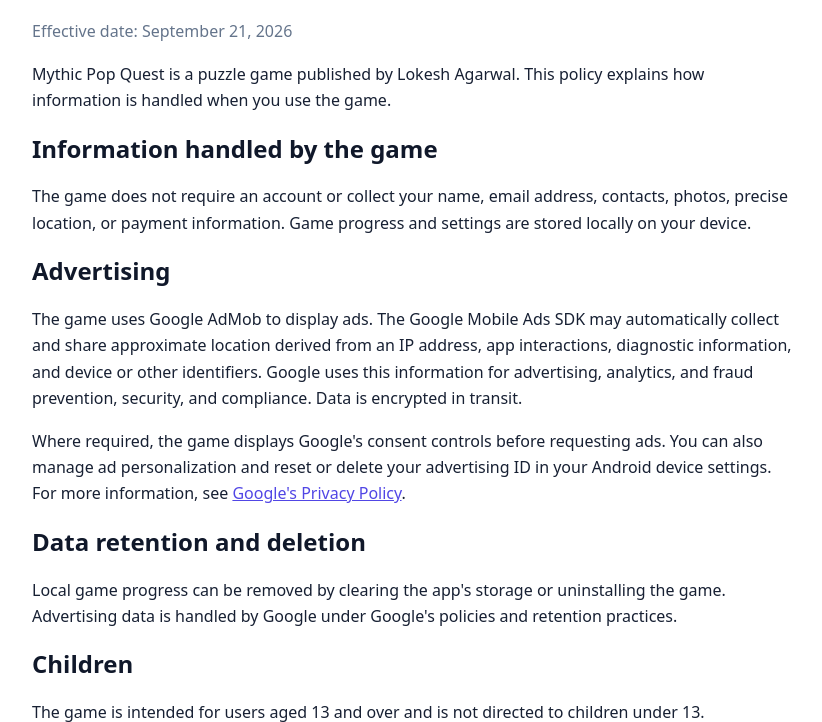
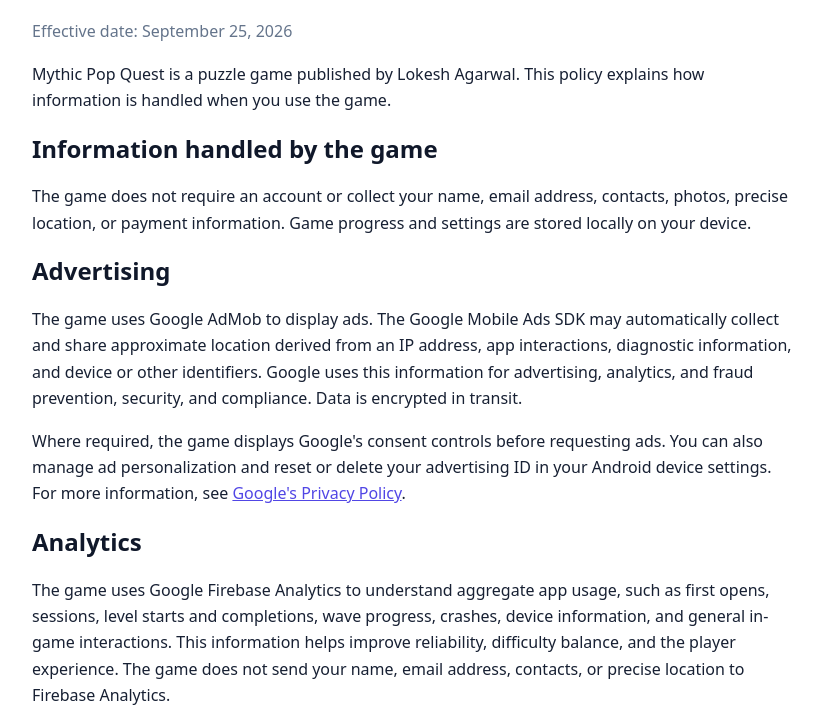
Before and after one commit to lokeshagarwal1106/mythic-pop-quest-privacy, a plain HTML site: page index.html in a window 1280 px wide. Shown: the part 83-805 px from the top of the page, without its empty margins (228-1050 px from the left). Drawn offline with Linux system fonts and the light colour scheme.

Commit message:
Disclose Firebase Analytics usage

```diff
--- a/index.html
+++ b/index.html
@@ -11,7 +11,7 @@
 </head>
 <body>
   <h1>Privacy Policy for Mythic Pop Quest</h1>
-  <p class="muted">Effective date: September 21, 2026</p>
+  <p class="muted">Effective date: September 25, 2026</p>
   <p>Mythic Pop Quest is a puzzle game published by Lokesh Agarwal. This policy explains how information is handled when you use the game.</p>
 
   <h2>Information handled by the game</h2>
@@ -21,8 +21,12 @@
   <p>The game uses Google AdMob to display ads. The Google Mobile Ads SDK may automatically collect and share approximate location derived from an IP address, app interactions, diagnostic information, and device or other identifiers. Google uses this information for advertising, analytics, and fraud prevention, security, and compliance. Data is encrypted in transit.</p>
   <p>Where required, the game displays Google's consent controls before requesting ads. You can also manage ad personalization and reset or delete your advertising ID in your Android device settings. For more information, see <a href="https://policies.google.com/privacy">Google's Privacy Policy</a>.</p>
 
+  <h2>Analytics</h2>
+  <p>The game uses Google Firebase Analytics to understand aggregate app usage, such as first opens, sessions, level starts and completions, wave progress, crashes, device information, and general in-game interactions. This information helps improve reliability, difficulty balance, and the player experience. The game does not send your name, email address, contacts, or precise location to Firebase Analytics.</p>
+  <p>Analytics data is handled by Google under <a href="https://policies.google.com/privacy">Google's Privacy Policy</a>. Analytics collection is designed not to interrupt gameplay and may be delivered when the device is next online.</p>
+
   <h2>Data retention and deletion</h2>
-  <p>Local game progress can be removed by clearing the app's storage or uninstalling the game. Advertising data is handled by Google under Google's policies and retention practices.</p>
+  <p>Local game progress can be removed by clearing the app's storage or uninstalling the game. Advertising and analytics data are handled by Google under Google's policies and retention practices.</p>
 
   <h2>Children</h2>
   <p>The game is intended for users aged 13 and over and is not directed to children under 13.</p>
```
